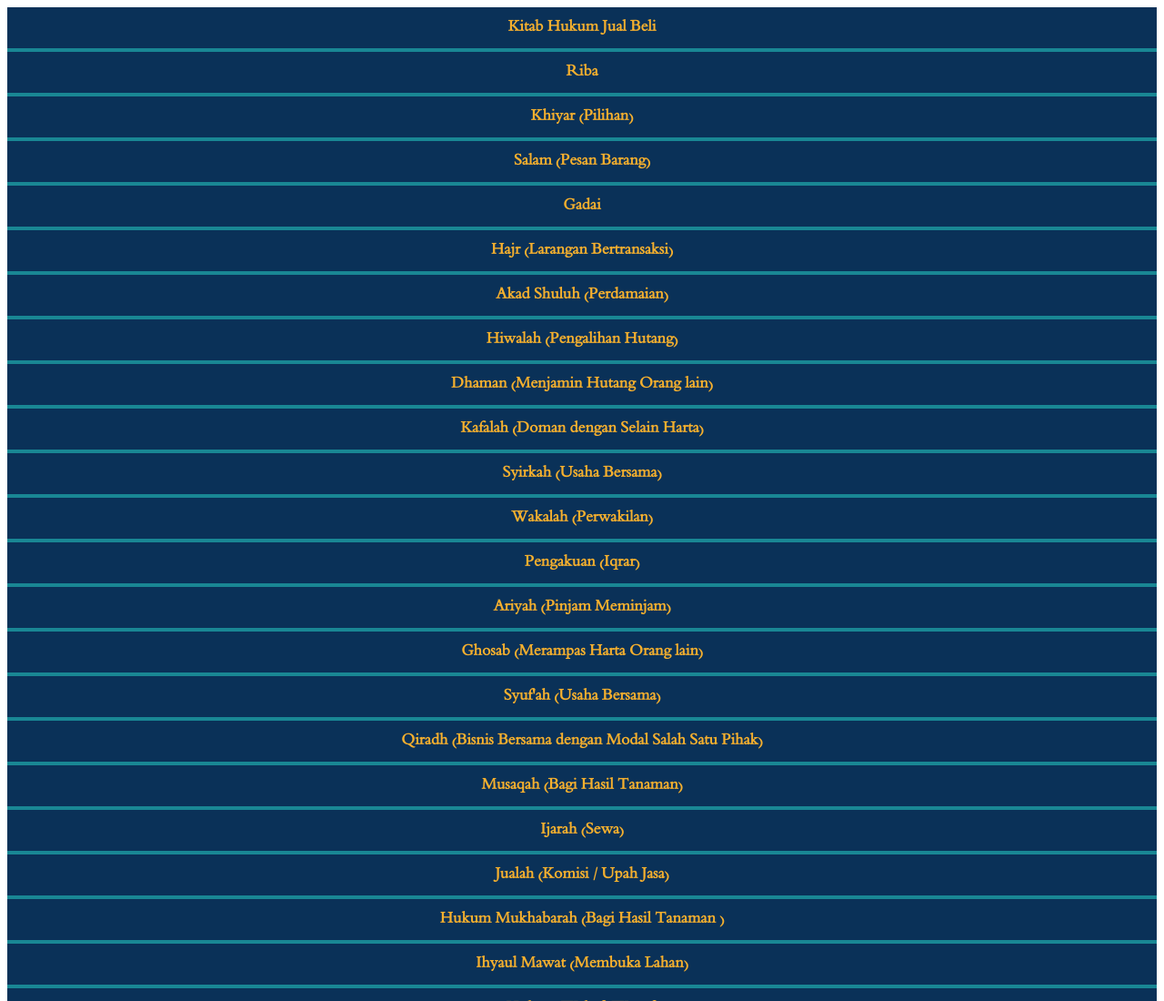
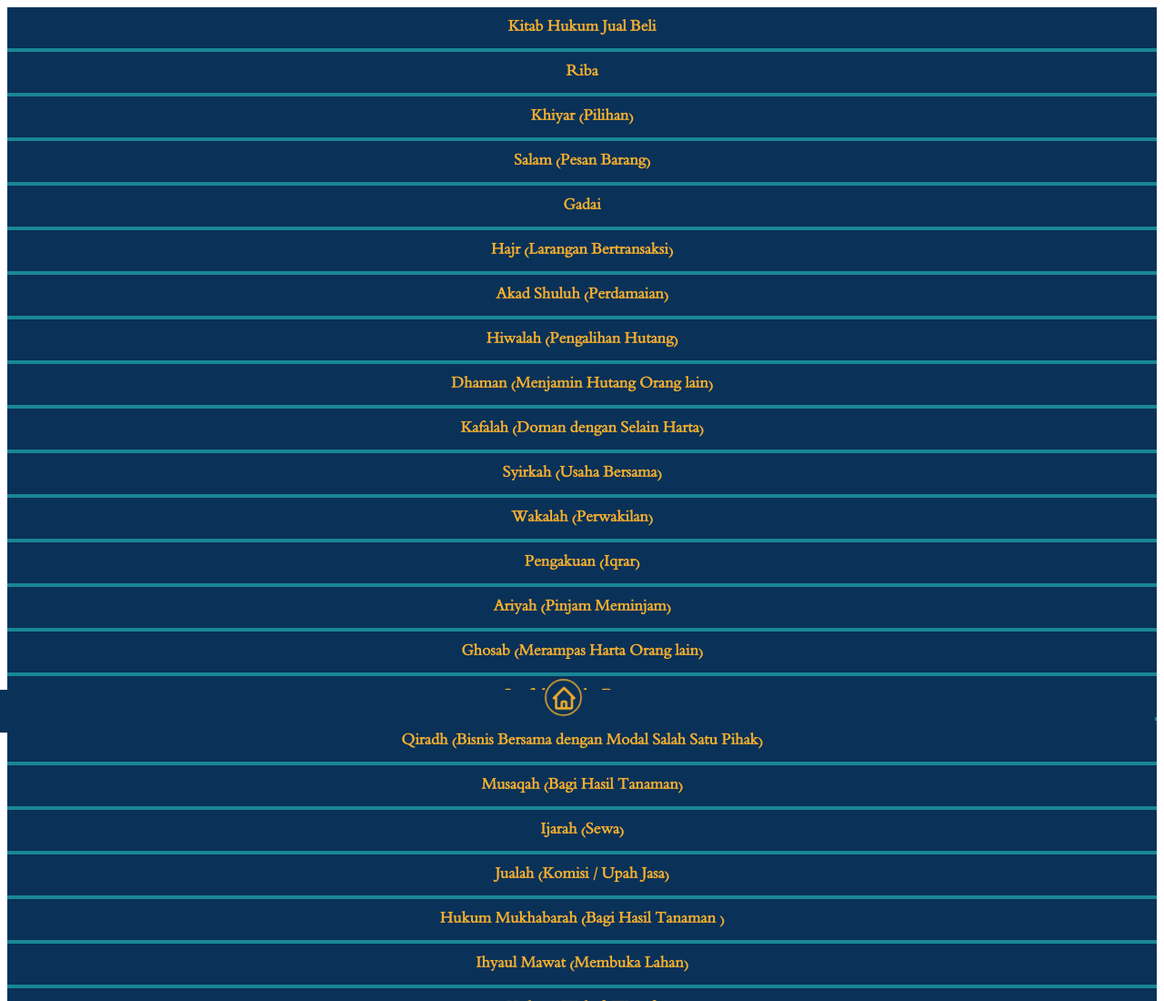
Before and after one commit to Serojakarya/-JUALBELI, a plain HTML site: page index.html in a window 1280 px wide. Shown: the top 1100 px of the page at 91% size. Drawn offline with Linux system fonts and the light colour scheme.

Commit message:
Update index.html

```diff
--- a/index.html
+++ b/index.html
@@ -11,6 +11,75 @@
    .{ font-size:16px; line-height: 1.5em;}
    .sub{ font-size:16px; line-height: 2;}
 </style>
+<style>
+
+
+.bottom-nav {
+
+    padding: 10px;
+    background-color: #0A3158;
+    position: fixed;
+    width: 100%;
+    bottom: 0;
+	margin-top: -20px;
+    margin-right: -20px;
+    margin-bottom: -5px;
+    margin-left: -20px;
+
+}
+
+.bottom-link-nav {
+    display: flex;
+    justify-content: space-around;
+    align-items: center;
+
+}
+
+.bottom-nav a {
+    color: #F6B02E;
+    cursor: pointer;
+}
+
+.bottom-nav a svg {
+    width: 20px;
+}
+
+.bottom-nav a:nth-child(3) {
+    transform: scale(1.5) translateY(-10px);
+    background-color: #0A3158;
+    border-radius: 1000px;
+    width: 25px;
+    height: 25px;
+    border: 0.5px solid #F6B02E;
+    color: #F6B02E;
+    display: flex;
+    justify-content: center;
+    align-items: center;
+}
+
+@media screen and (min-width: 760px) {
+    .bottom-nav {
+        width: 100%;
+        bottom: 0%;
+        left: 50%;
+        display: flex;
+        justify-content: space-around;
+        align-items: center;
+        -webkit-transform: translate(-50%,0%);
+           -moz-transform: translate(-50%,0%);
+            -ms-transform: translate(-50%,0%);
+             -o-transform: translate(-50%,0%);
+                transform: translate(-50%,0%);
+    }
+
+    .bottom-link-nav {
+        position: relative;
+        width: 450px;
+    }
+
+}
+</style>
+
 </head>
 
 <body>
@@ -49,13 +118,39 @@
 
 
 
-
+<br/><br/>
 
 
 
 
 </ul>
+  <div class="bottom-nav">
+    <div class="bottom-link-nav">
+    <a href="">
+      <path stroke-linecap="round" stroke-linejoin="round" stroke-width="2" d="M3 12l2-2m0 0l7-7 7 7M5 10v10a1 1 0 001 1h3m10-11l2 2m-2-2v10a1 1 0 01-1 1h-3m-6 0a1 1 0 001-1v-4a1 1 0 011-1h2a1 1 0 011 1v4a1 1 0 001 1m-6 0h6"></path></svg>
+    </a>
 
+    <a href="">
+
+    <path fill="currentColor" d="M18,11V13H10L13.5,16.5L12.08,17.92L6.16,12L12.08,6.08L13.5,7.5L10,11H18M2,12A10,10 0 0,1 12,2A10,10 0 0,1 22,12A10,10 0 0,1 12,22A10,10 0 0,1 2,12M4,12A8,8 0 0,0 12,20A8,8 0 0,0 20,12A8,8 0 0,0 12,4A8,8 0 0,0 4,12Z" /></svg>
+    </a>
+
+    <a href="https://serojakarya.github.io/fathulQoribhomepage2/">
+
+	<svg class="w-6 h-6" fill="none" stroke="currentColor" viewBox="0 0 24 24" xmlns="http://www.w3.org/2000/svg"><path stroke-linecap="round" stroke-linejoin="round" stroke-width="2" d="M3 12l2-2m0 0l7-7 7 7M5 10v10a1 1 0 001 1h3m10-11l2 2m-2-2v10a1 1 0 01-1 1h-3m-6 0a1 1 0 001-1v-4a1 1 0 011-1h2a1 1 0 011 1v4a1 1 0 001 1m-6 0h6"></path></svg>
+	</a>
+
+	<a href="">
+
+    <path fill="currentColor" d="M6,13V11H14L10.5,7.5L11.92,6.08L17.84,12L11.92,17.92L10.5,16.5L14,13H6M22,12A10,10 0 0,1 12,22A10,10 0 0,1 2,12A10,10 0 0,1 12,2A10,10 0 0,1 22,12M20,12A8,8 0 0,0 12,4A8,8 0 0,0 4,12A8,8 0 0,0 12,20A8,8 0 0,0 20,12Z" /></svg>
+    </a>
+
+    <a href="" id="tmnj">
+     <path stroke-linecap="round" stroke-linejoin="round" stroke-width="2" d="M9 5H7a2 2 0 00-2 2v12a2 2 0 002 2h10a2 2 0 002-2V7a2 2 0 00-2-2h-2M9 5a2 2 0 002 2h2a2 2 0 002-2M9 5a2 2 0 012-2h2a2 2 0 012 2"></path></svg>
+    </a>
+
+
+    </div>
 
 </body>
 </html>
```
